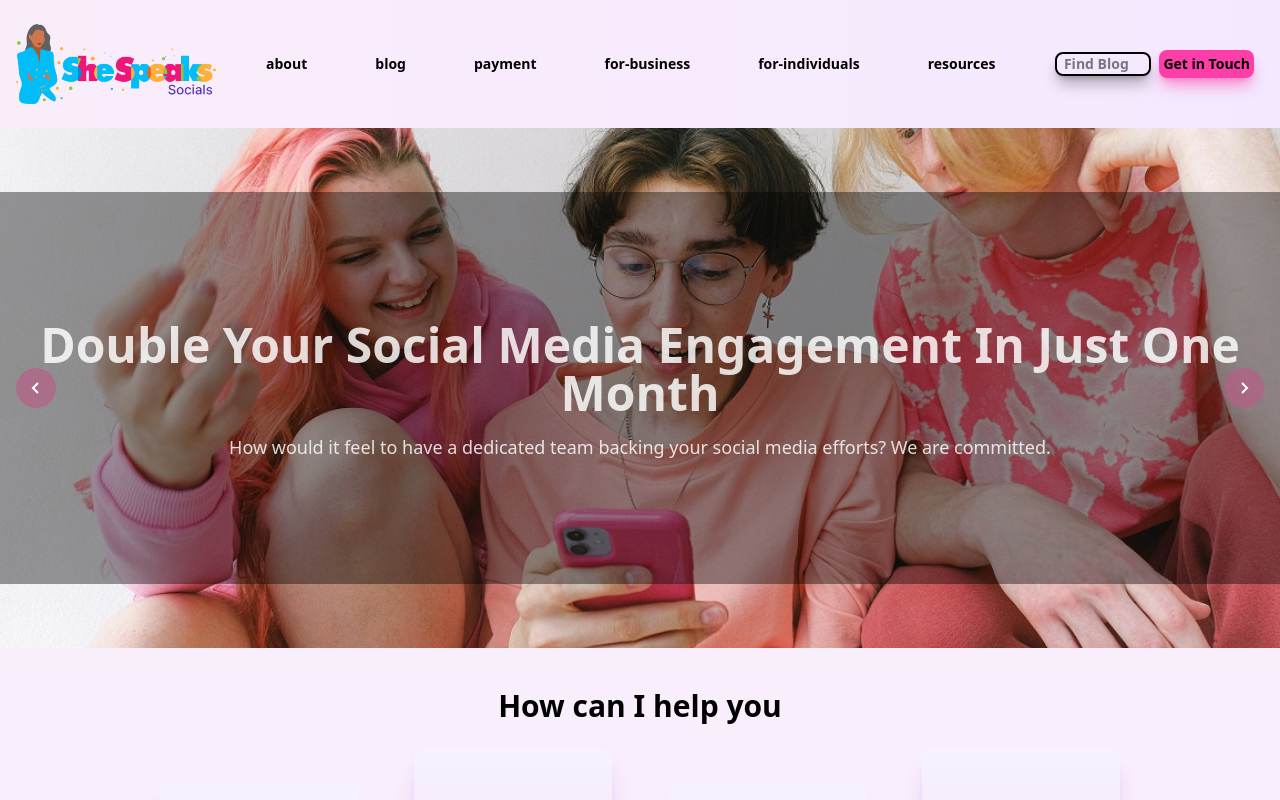
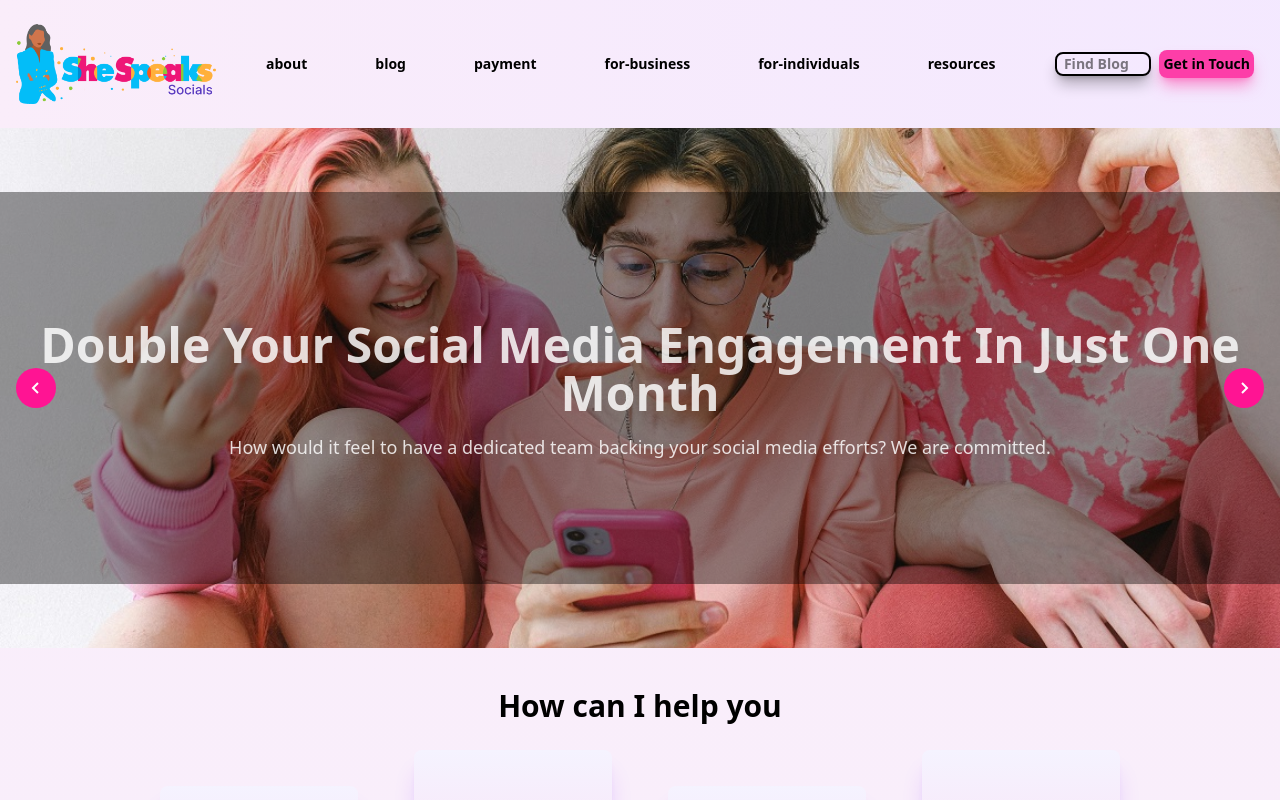
Before and after one commit to MatthewsRicky/shespeaksocial, a Next.js app: page / in a window 1280 px wide. Shown: the top 800 px of the page. Built offline with nearby package versions, Linux system fonts and the light colour scheme.

Commit message:
hero section color edit

```diff
--- a/components/HeroSection.tsx
+++ b/components/HeroSection.tsx
@@ -82,13 +82,13 @@ export default function HeroSection() {
 			<div className="absolute inset-0 flex items-center justify-between px-4 z-10">
 				<button
 					onClick={handleNext}
-					className="p-2  bg-pink-500/60 hover:bg-pink-500/80 transition-all rounded-full"
+					className="p-2  bg-deep-pink hover:bg-deep-pink/70  transition-all rounded-full"
 				>
 					<BiChevronLeft className="w-6 h-6" />
 				</button>
 				<button
 					onClick={handlePrev}
-					className="p-2 bg-pink-500/60 hover:bg-pink-500/80 transition-all rounded-full"
+					className="p-2 bg-deep-pink hover:bg-deep-pink/70 transition-all rounded-full"
 				>
 					<BiChevronRight className="w-6 h-6" />
 				</button>
```
